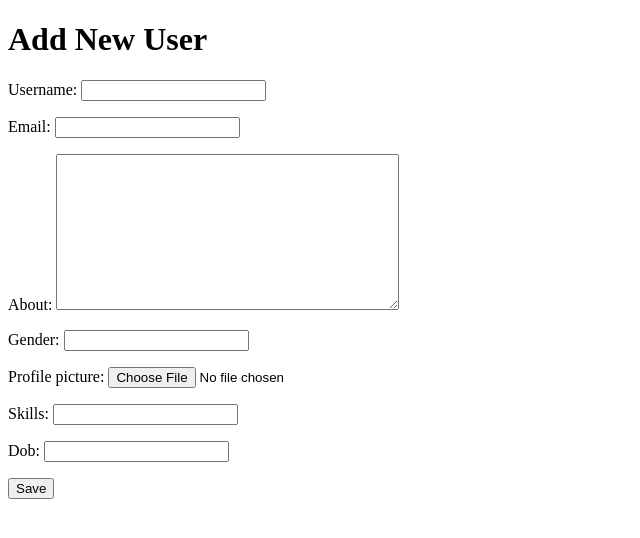
After one commit to SaniyaBhagane/QST-DJANGO, a Django app: page /add/ in a window 1280 px wide. The commit adds this page. Shown: the top 538 px of the page, without its empty margins (0-640 px from the left). Run offline with Django 5.2, Linux system fonts and the light colour scheme.

Commit message:
AddUserProfile

```diff
--- a/ModelFormProject2/ModelFormProject2/urls.py
+++ b/ModelFormProject2/ModelFormProject2/urls.py
@@ -18,7 +18,11 @@ from django.contrib import admin
 from django.urls import path
 from django.conf import settings
 from django.conf.urls.static import static
+from testApp import views
 
 urlpatterns = [
     path('admin/', admin.site.urls),
+    path('', views.dashboard, name='dashboard'),
+    path('add/', views.add_user, name='add-user'),
+
 ] + static(settings.STATIC_URL, document_root=settings.STATIC_ROOT)
--- /dev/null
+++ b/ModelFormProject2/templates/add_user.html
@@ -0,0 +1,15 @@
+<!DOCTYPE html>
+<html lang="en">
+<head>
+    <meta charset="UTF-8">
+    <meta name="viewport" content="width=device-width, initial-scale=1.0">
+    <title>Add USer</title>
+</head>
+<body>
+    <h1>Add New User</h1>
+    <form action="" method="POST" enctype="multipart/form-data">
+        {% csrf_token %}
+        {{ form.as_p }}
+        <button type="submit">Save</button>
+</body>
+</html>
--- a/ModelFormProject2/templates/dashboard.html
+++ b/ModelFormProject2/templates/dashboard.html
@@ -7,7 +7,9 @@
 </head>
 <body>
     <h1>User Profile Dashboard</h1>
-    <table border="1">
+
+    <a href="{% url 'add-user' %}"> Add User Profile </a>
+    <table>
         <tr>
             <th>Pic</th>
             <th>Name</th>
--- a/ModelFormProject2/testApp/views.py
+++ b/ModelFormProject2/testApp/views.py
@@ -4,6 +4,20 @@ from .models import UserProfile
 
 
 # Create your views here.
+# Dashboard
 def dashboard(request):
     profiles = UserProfile.objects.all()
     return render(request, 'dashboard.html', {'profiles': profiles})
+
+# Add User Profile
+def add_user(request):
+    if request.method == 'POST':
+        form = UserProfileForm(request.POST, request.FILES)
+        if form.is_valid():
+            form.save()
+            return redirect('dashboard')
+    else:
+        form = UserProfileForm()
+    return render(request, 'add_user.html', {'form': form})
+
+# Edit User Profile
```
Also changed, not shown: ModelFormProject2/templates/update_user.html (added, +15 -0 lines).
